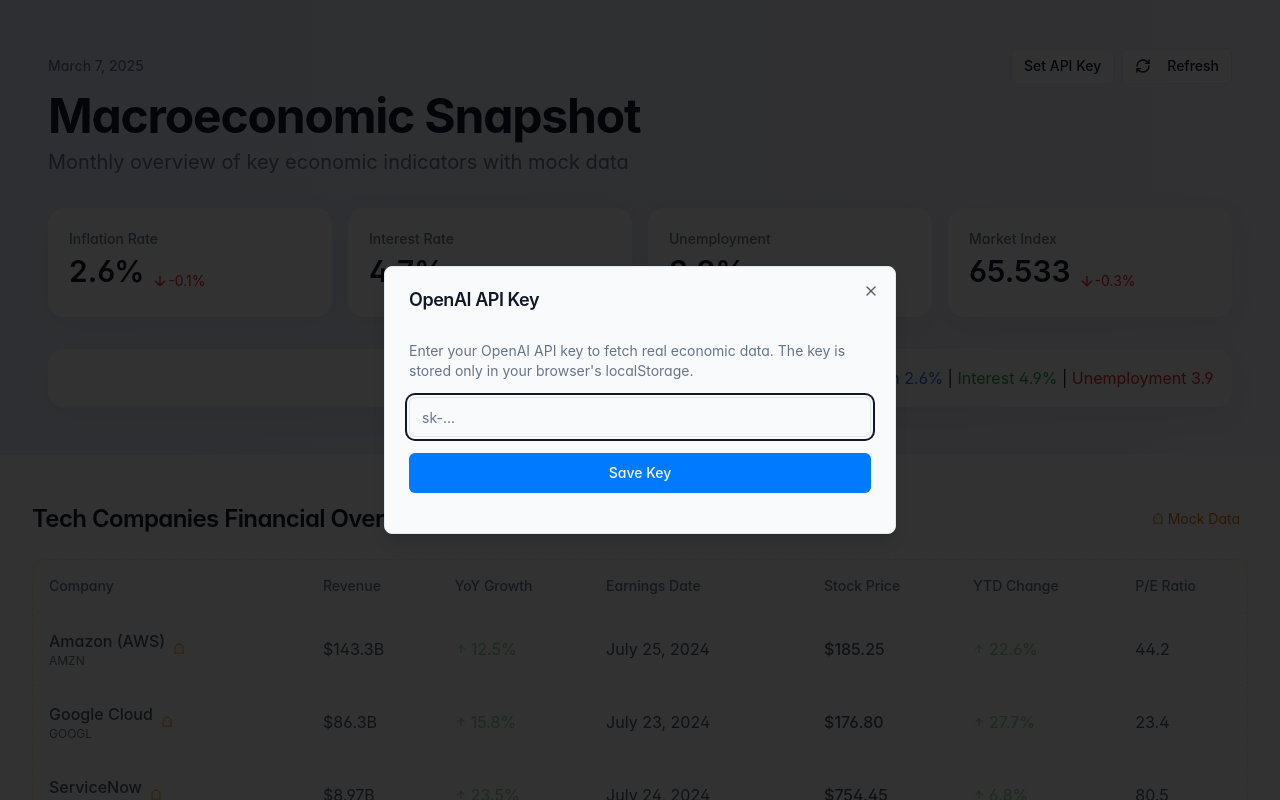
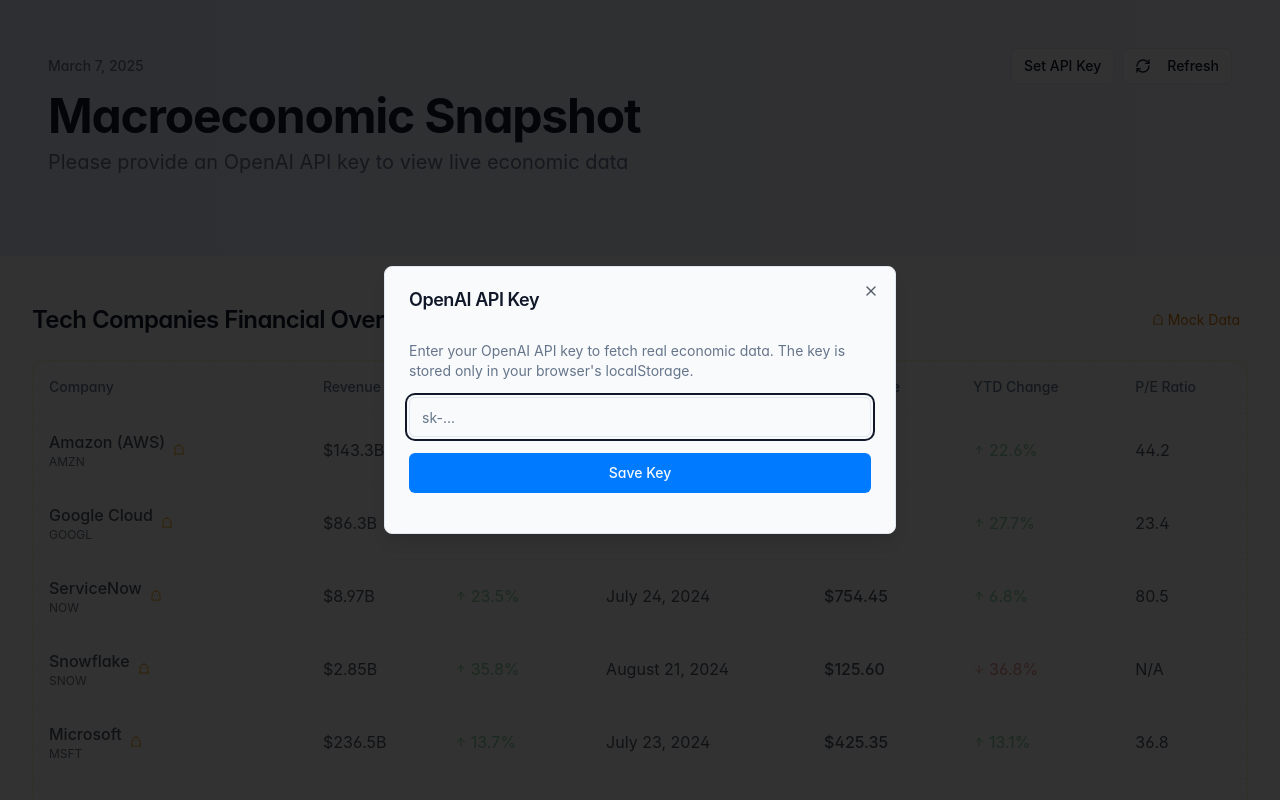
Before and after one commit to kameghji/macrotrend-snapshot, a React (Vite) app: page / in a window 1280 px wide. Shown: the top 800 px of the page. Built offline with nearby package versions, Linux system fonts and the light colour scheme.

Commit message:
Remove Hero section and ticker
Removes the Hero component and ticker from the main page. Ensures live data is used.

```diff
--- a/src/components/Hero.tsx
+++ b/src/components/Hero.tsx
@@ -2,34 +2,17 @@
 import React from 'react';
 import { cn } from '@/lib/utils';
 import { formatPercent } from '@/lib/data';
-import { ArrowDown, ArrowUpRight, Minus, RefreshCw, Database } from 'lucide-react';
-import AnimatedNumber from './AnimatedNumber';
-import useMacroData from '@/hooks/useMacroData';
+import { RefreshCw, Database } from 'lucide-react';
 import ApiKeyForm from './ApiKeyForm';
 import { Button } from '@/components/ui/button';
+import useMacroData from '@/hooks/useMacroData';
 
 interface HeroProps {
   className?: string;
 }
 
 const Hero: React.FC<HeroProps> = ({ className }) => {
-  const { trends, macroData, isLoading, isRealData, updateApiKey, refetchData } = useMacroData();
-
-  if (!trends && !isLoading) return null;
-
-  const getArrow = (change: number) => {
-    if (change > 0) return <ArrowUpRight className="h-4 w-4" />;
-    if (change < 0) return <ArrowDown className="h-4 w-4" />;
-    return <Minus className="h-4 w-4" />;
-  };
-
-  const getColor = (change: number, inverse = false) => {
-    if (change === 0) return "text-gray-500";
-    if (inverse) {
-      return change < 0 ? "text-green-600" : "text-red-600";
-    }
-    return change > 0 ? "text-green-600" : "text-red-600";
-  };
+  const { isLoading, isRealData, updateApiKey, refetchData } = useMacroData();
 
   const today = new Date();
   const formattedDate = today.toLocaleDateString('en-US', {
@@ -37,17 +20,6 @@ const Hero: React.FC<HeroProps> = ({ className }) => {
     month: 'long',
     day: 'numeric'
   });
-
-  // Create placeholder data for loading state
-  const placeholderTrends = {
-    inflation: { current: 0, previous: 0, change: 0 },
-    interest: { current: 0, previous: 0, change: 0 },
-    unemployment: { current: 0, previous: 0, change: 0 },
-    consumerSentiment: { current: 0, previous: 0, change: 0 }  // Changed from stockIndex to consumerSentiment
-  };
-
-  // Use actual trends or placeholder based on loading state
-  const displayTrends = isLoading ? placeholderTrends : trends;
 
   return (
     <div className={cn("relative overflow-hidden", className)}>
@@ -79,120 +51,8 @@ const Hero: React.FC<HeroProps> = ({ className }) => {
             <p className="text-xl text-muted-foreground max-w-3xl">
               {isRealData
                 ? "Live data from Trading Economics, BLS, and Yahoo Finance via OpenAI"
-                : "Monthly overview of key economic indicators with mock data"}
+                : "Please provide an OpenAI API key to view live economic data"}
             </p>
-          </div>
-
-          <div className="grid grid-cols-1 md:grid-cols-2 lg:grid-cols-4 gap-4 mb-8 animate-slide-up [animation-delay:200ms]">
-            <div className={cn("glass p-5 rounded-2xl", isLoading && "animate-pulse")}>
-              <p className="text-sm font-medium text-muted-foreground mb-1">Inflation Rate</p>
-              {isLoading ? (
-                <div className="h-8 bg-gray-200/50 rounded-md"></div>
-              ) : (
-                <div className="flex items-baseline space-x-2">
-                  <span className="text-3xl font-semibold">
-                    <AnimatedNumber
-                      value={displayTrends.inflation.current}
-                      formatFn={(v) => formatPercent(v)}
-                    />
-                  </span>
-                  <span className={cn("flex items-center text-sm", getColor(displayTrends.inflation.change))}>
-                    {getArrow(displayTrends.inflation.change)}
-                    {displayTrends.inflation.change > 0 ? '+' : ''}
-                    {displayTrends.inflation.change.toFixed(1)}%
-                  </span>
-                </div>
-              )}
-            </div>
-
-            <div className={cn("glass p-5 rounded-2xl", isLoading && "animate-pulse")}>
-              <p className="text-sm font-medium text-muted-foreground mb-1">Interest Rate</p>
-              {isLoading ? (
-                <div className="h-8 bg-gray-200/50 rounded-md"></div>
-              ) : (
-                <div className="flex items-baseline space-x-2">
-                  <span className="text-3xl font-semibold">
-                    <AnimatedNumber
-                      value={displayTrends.interest.current}
-                      formatFn={(v) => formatPercent(v)}
-                    />
-                  </span>
-                  <span className={cn("flex items-center text-sm", getColor(displayTrends.interest.change))}>
-                    {getArrow(displayTrends.interest.change)}
-                    {displayTrends.interest.change > 0 ? '+' : ''}
-                    {displayTrends.interest.change.toFixed(2)}%
-                  </span>
-                </div>
-              )}
-            </div>
-
-            <div className={cn("glass p-5 rounded-2xl", isLoading && "animate-pulse")}>
-              <p className="text-sm font-medium text-muted-foreground mb-1">Unemployment</p>
-              {isLoading ? (
-                <div className="h-8 bg-gray-200/50 rounded-md"></div>
-              ) : (
-                <div className="flex items-baseline space-x-2">
-                  <span className="text-3xl font-semibold">
-                    <AnimatedNumber
-                      value={displayTrends.unemployment.current}
-                      formatFn={(v) => formatPercent(v)}
-                    />
-                  </span>
-                  <span className={cn("flex items-center text-sm", getColor(displayTrends.unemployment.change, true))}>
-                    {getArrow(displayTrends.unemployment.change)}
-                    {displayTrends.unemployment.change > 0 ? '+' : ''}
-                    {displayTrends.unemployment.change.toFixed(1)}%
-                  </span>
-                </div>
-              )}
-            </div>
-
-            <div className={cn("glass p-5 rounded-2xl", isLoading && "animate-pulse")}>
-              <p className="text-sm font-medium text-muted-foreground mb-1">Market Index</p>
-              {isLoading ? (
-                <div className="h-8 bg-gray-200/50 rounded-md"></div>
-              ) : (
-                <div className="flex items-baseline space-x-2">
-                  <span className="text-3xl font-semibold">
-                    <AnimatedNumber
-                      value={displayTrends.consumerSentiment.current}
-                      formatFn={(v) => v.toLocaleString()}
-                    />
-                  </span>
-                  <span className={cn("flex items-center text-sm", getColor(displayTrends.consumerSentiment.change))}>
-                    {getArrow(displayTrends.consumerSentiment.change)}
-                    {displayTrends.consumerSentiment.change > 0 ? '+' : ''}
-                    {displayTrends.consumerSentiment.change.toFixed(1)}%
-                  </span>
-                </div>
-              )}
-            </div>
-          </div>
-
-          {/* Ticker with historical rates */}
-          <div className={cn("glass rounded-2xl p-4 overflow-hidden animate-slide-up [animation-delay:400ms]",
-                            isLoading && "animate-pulse")}>
-            {isLoading ? (
-              <div className="h-6 bg-gray-200/50 rounded-md w-full"></div>
-            ) : (
-              <div className="ticker-wrapper">
-                <div className="ticker">
-                  {Array(2).fill(macroData).map((data, index) => (
-                    <div key={index} className="inline-flex space-x-8 mx-6">
-                      {data.map((month, i) => (
-                        <span key={i} className="whitespace-nowrap">
-                          <span className="font-medium">{month.date}:</span>{' '}
-                          <span className="text-blue-600">Inflation {month.inflation.toFixed(1)}%</span>{' | '}
-                          <span className="text-green-600">Interest {month.interest.toFixed(1)}%</span>{' | '}
-                          <span className="text-red-600">Unemployment {month.unemployment.toFixed(1)}%</span>{' | '}
-                          <span className="text-purple-600">Market {month.consumerSentiment.toLocaleString()}</span>
-                        </span>
-                      ))}
-                    </div>
-                  ))}
-                </div>
-              </div>
-            )}
           </div>
         </div>
       </div>
--- a/src/hooks/useMacroData.tsx
+++ b/src/hooks/useMacroData.tsx
@@ -1,8 +1,9 @@
 
 import { useQuery } from '@tanstack/react-query';
-import { MacroData, StockData, TechCompanyData, generateMockTechCompanyData } from '@/lib/data';
+import { MacroData, StockData, TechCompanyData, generateMockTechCompanyData, calculateTrends } from '@/lib/data';
 import { fetchEconomicDataWithAI } from '@/services/openaiService';
-import { useState, useCallback } from 'react';
+import { useState, useCallback, useEffect } from 'react';
+import { useToast } from '@/hooks/use-toast';
 
 // Generate mock data as fallback
 const generateMockData = (): MacroData[] => {
@@ -40,56 +41,6 @@ const generateMockStockData = (): StockData[] => {
   ];
 };
 
-// Calculate trends between the latest two data points
-export const calculateTrends = (data: MacroData[]) => {
-  if (!data || data.length < 2) return null;
-
-  const latest = data[data.length - 1];
-  const previous = data[data.length - 2];
-
-  return {
-    inflation: {
-      current: latest.inflation,
-      previous: previous.inflation,
-      change: latest.inflation - previous.inflation,
-    },
-    interest: {
-      current: latest.interest,
-      previous: previous.interest,
-      change: latest.interest - previous.interest,
-    },
-    unemployment: {
-      current: latest.unemployment,
-      previous: previous.unemployment,
-      change: latest.unemployment - previous.unemployment,
-    },
-    consumerSentiment: {
-      current: latest.consumerSentiment,
-      previous: previous.consumerSentiment,
-      change: ((latest.consumerSentiment - previous.consumerSentiment) / previous.consumerSentiment) * 100,
-    }
-  };
-};
-
-// Mock fetching functions as fallback
-const fetchMockMacroData = async (): Promise<MacroData[]> => {
-  // Simulate a small delay to mimic network request
-  await new Promise(resolve => setTimeout(resolve, 500));
-  return generateMockData();
-};
-
-const fetchMockStockData = async (): Promise<StockData[]> => {
-  // Simulate a small delay to mimic network request
-  await new Promise(resolve => setTimeout(resolve, 500));
-  return generateMockStockData();
-};
-
-const fetchMockTechCompaniesData = async (): Promise<TechCompanyData[]> => {
-  // Simulate a small delay to mimic network request
-  await new Promise(resolve => setTimeout(resolve, 500));
-  return generateMockTechCompanyData();
-};
-
 // The actual data fetching function that tries to use OpenAI first
 const fetchRealEconomicData = async (apiKey: string | null): Promise<{
   macroData: MacroData[];
@@ -100,9 +51,9 @@ const fetchRealEconomicData = async (apiKey: string | null): Promise<{
   if (!apiKey) {
     console.log("No API key provided, using mock data");
     return {
-      macroData: await fetchMockMacroData(),
-      stockData: await fetchMockStockData(),
-      techCompanies: await fetchMockTechCompaniesData()
+      macroData: await generateMockData(),
+      stockData: await generateMockStockData(),
+      techCompanies: await generateMockTechCompanyData()
     };
   }
 
@@ -124,22 +75,38 @@ const fetchRealEconomicData = async (apiKey: string | null): Promise<{
   } catch (error) {
     console.error("Error fetching real data, falling back to mock data:", error);
     return {
-      macroData: await fetchMockMacroData(),
-      stockData: await fetchMockStockData(),
-      techCompanies: await fetchMockTechCompaniesData()
+      macroData: await generateMockData(),
+      stockData: await generateMockStockData(),
+      techCompanies: await generateMockTechCompanyData()
     };
   }
 };
 
 export const useMacroData = () => {
+  const { toast } = useToast();
   const [apiKey, setApiKey] = useState<string | null>(
     localStorage.getItem('openai_api_key')
   );
 
   // Function to update the API key
   const updateApiKey = useCallback((newApiKey: string) => {
-    setApiKey(newApiKey);
-  }, []);
+    if (newApiKey) {
+      localStorage.setItem('openai_api_key', newApiKey);
+      setApiKey(newApiKey);
+      toast({
+        title: "API Key Updated",
+        description: "Your OpenAI API key has been saved. Fetching live data...",
+      });
+    }
+  }, [toast]);
+
+  // Check for API key on mount
+  useEffect(() => {
+    const savedKey = localStorage.getItem('openai_api_key');
+    if (savedKey && savedKey !== apiKey) {
+      setApiKey(savedKey);
+    }
+  }, [apiKey]);
 
   // Fetch economic data with react-query
   const {
@@ -153,6 +120,17 @@ export const useMacroData = () => {
     staleTime: 3600000, // 1 hour in milliseconds
     refetchOnWindowFocus: false,
   });
+
+  // Show error toast if data fetching fails
+  useEffect(() => {
+    if (error && apiKey) {
+      toast({
+        title: "Error loading data",
+        description: "Could not fetch live economic data. Using mock data instead.",
+        variant: "destructive",
+      });
+    }
+  }, [error, toast, apiKey]);
 
   // Calculate trends if macro data is available
   const trends = data?.macroData ? calculateTrends(data.macroData) : null;
```
Also changed, not shown: src/services/openaiService.ts (+4 -4 lines).
